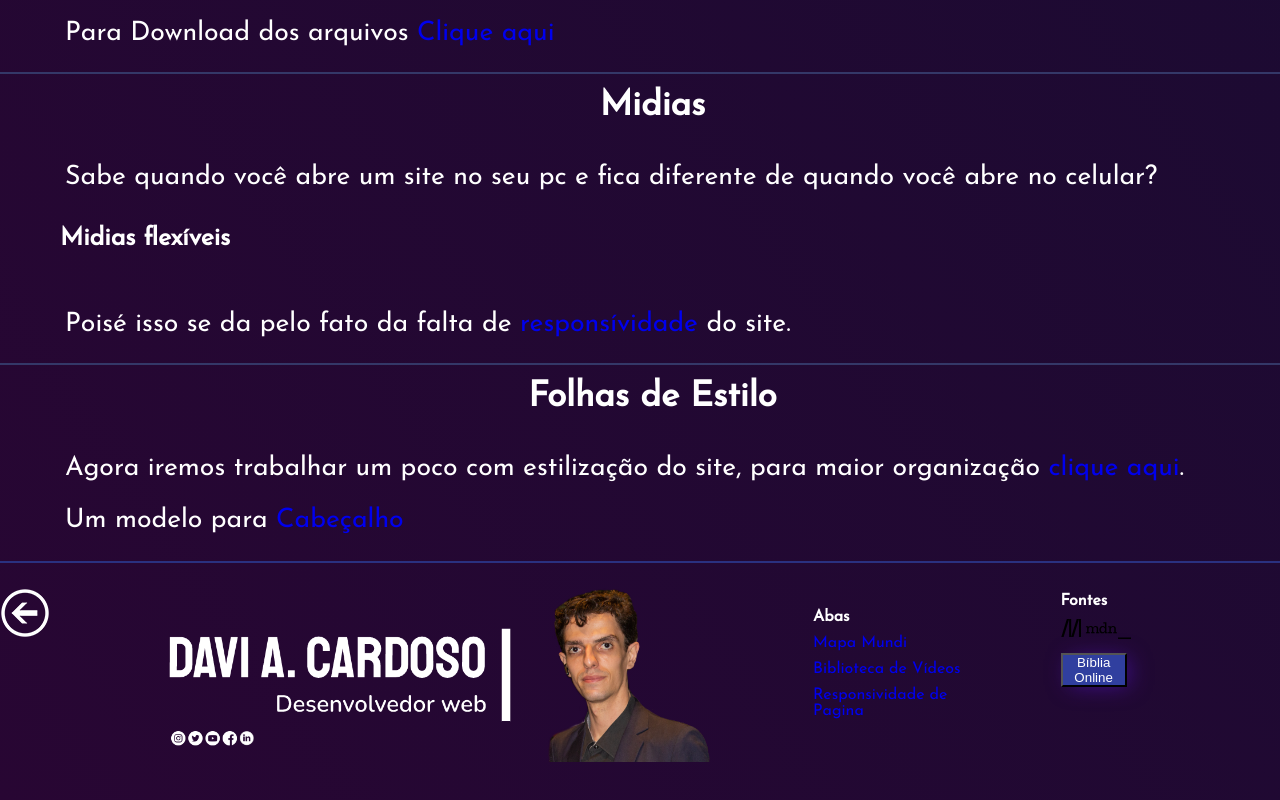
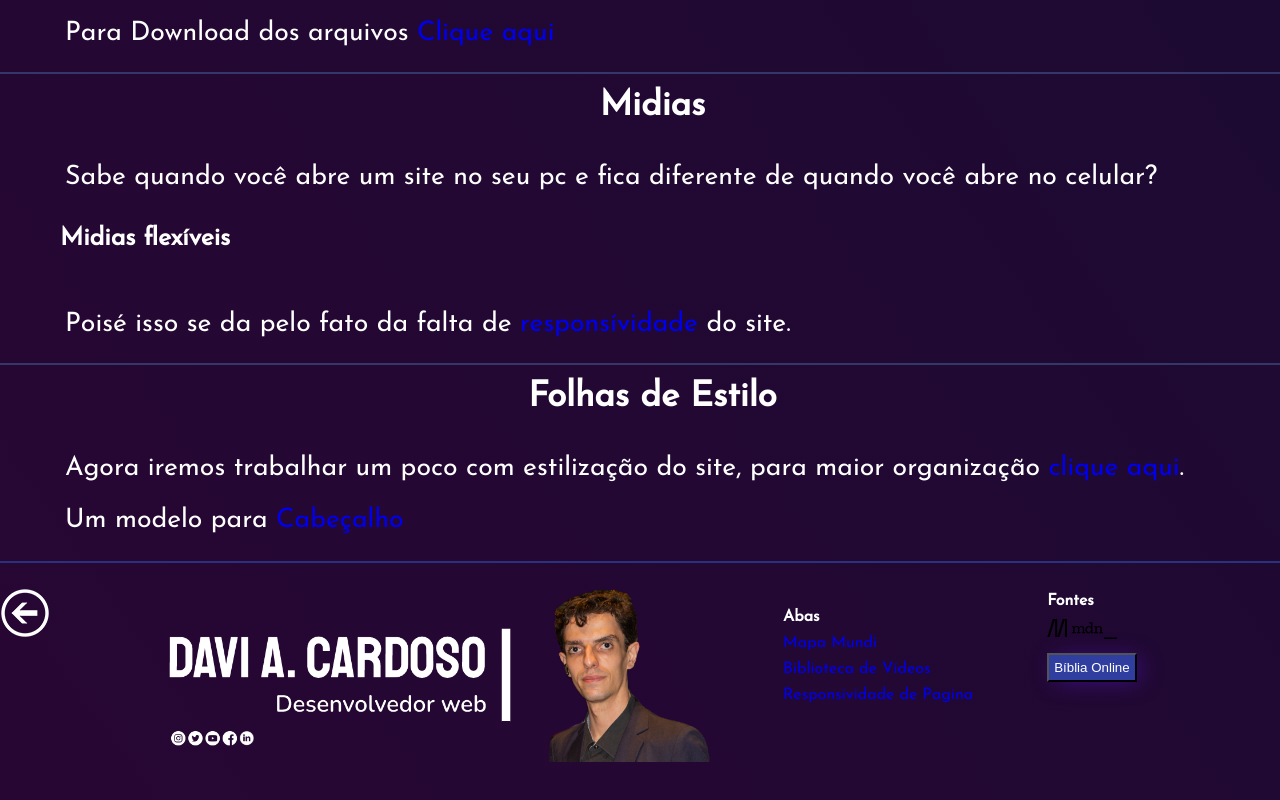
Before and after one commit to DaviAC0808/FrontEnd, a plain HTML site: page index.html in a window 1280 px wide. Shown: the part 5634-6434 px from the top of the page. Drawn offline with Linux system fonts and the light colour scheme.

Commit message:
buttonbible

```diff
--- a/styleSobre.css
+++ b/styleSobre.css
@@ -85,10 +85,12 @@ footer{
 }
 .list-end{
     list-style-type: none;
-    padding-left: 15%;
 }
 .p1{
     border-top: 2px solid #343868;
     margin-top: 25px;
     font-size: 20pt;
 }
+.buttonbible{
+    padding: 5px;
+}
```
